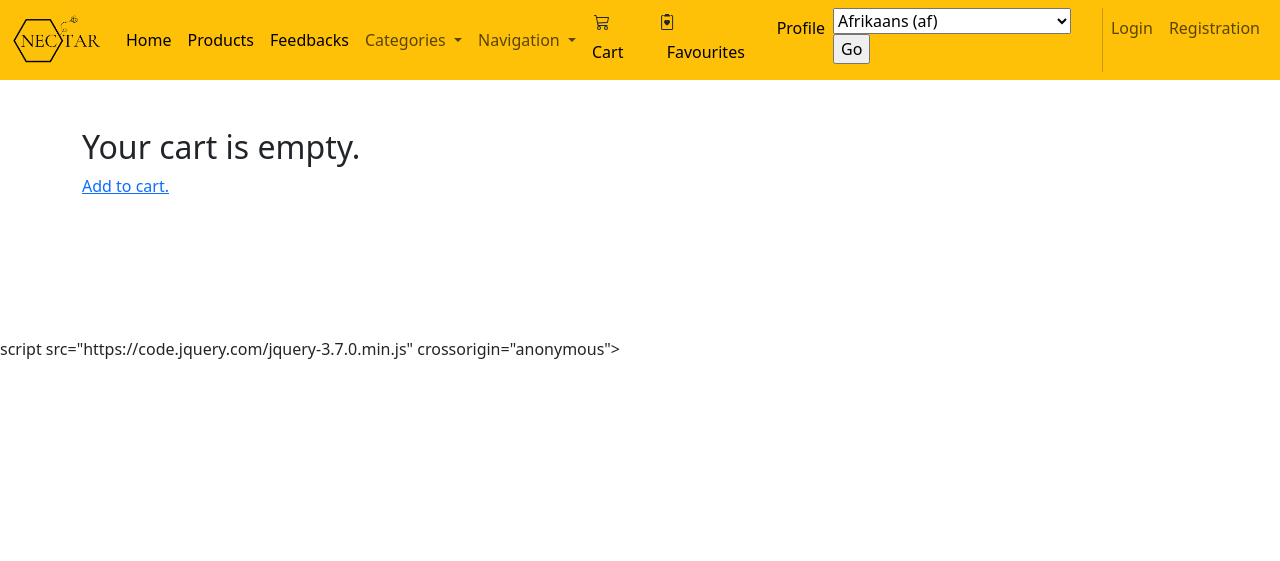
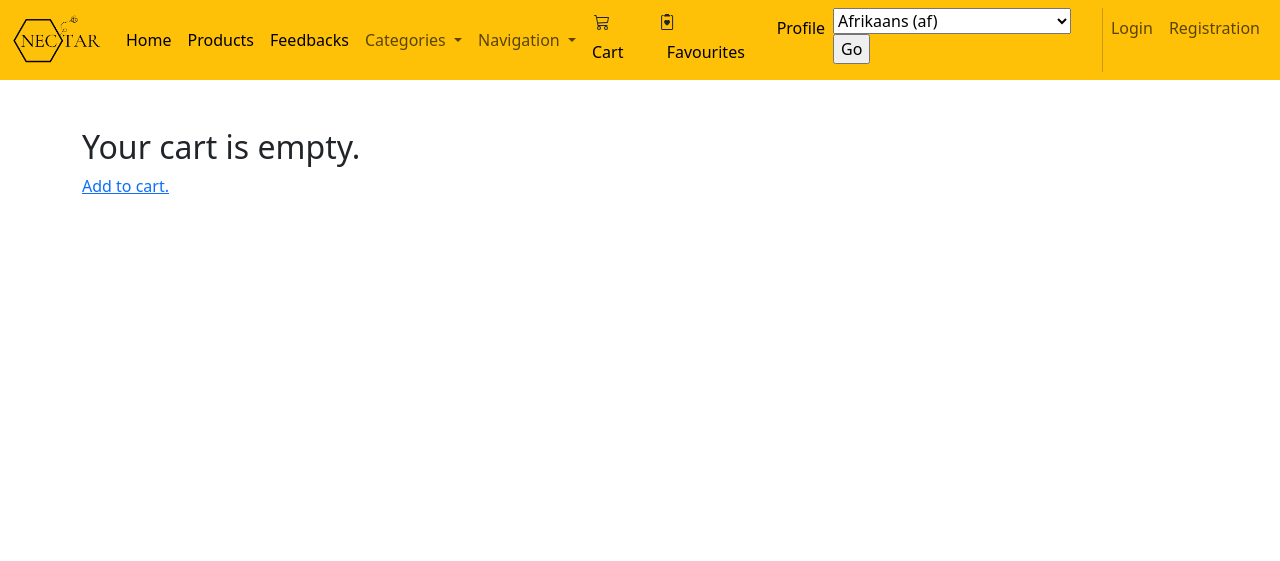
Before and after one commit to smilestar13/HillelSchoolPythonPro, a Django app: template templates/order/index.html in a window 1280 px wide. Shown: the top 561 px of the page. Run offline with Django 4.2, Linux system fonts and the light colour scheme; the template is opened without the code that fills it, so the values that code supplies are empty; parts of the project's set-up code (start-up, migrations or seed data) failed here and were passed over.

Commit message:
Lesson 28. HW. AJAX, javascript

```diff
--- a/templates/base.html
+++ b/templates/base.html
@@ -41,8 +41,8 @@
 <script src="https://cdn.jsdelivr.net/npm/bootstrap@5.3.0-alpha3/dist/js/bootstrap.bundle.min.js"
         integrity="sha384-ENjdO4Dr2bkBIFxQpeoTz1HIcje39Wm4jDKdf19U8gI4ddQ3GYNS7NTKfAdVQSZe"
         crossorigin="anonymous"></script>
-script src="https://code.jquery.com/jquery-3.7.0.min.js" integrity="sha256-2Pmvv0kuTBOenSvLm6bvfBSSHrUJ+3A7x6P5Ebd07/g="
-crossorigin="anonymous"></script>
+<script src="https://code.jquery.com/jquery-3.7.0.min.js"
+        integrity="sha256-2Pmvv0kuTBOenSvLm6bvfBSSHrUJ+3A7x6P5Ebd07/g=" crossorigin="anonymous"></script>
 <script src="{% static 'script.js' %}"></script>
 {% block extra_scripts %}{% endblock extra_scripts %}
 </body>
```
